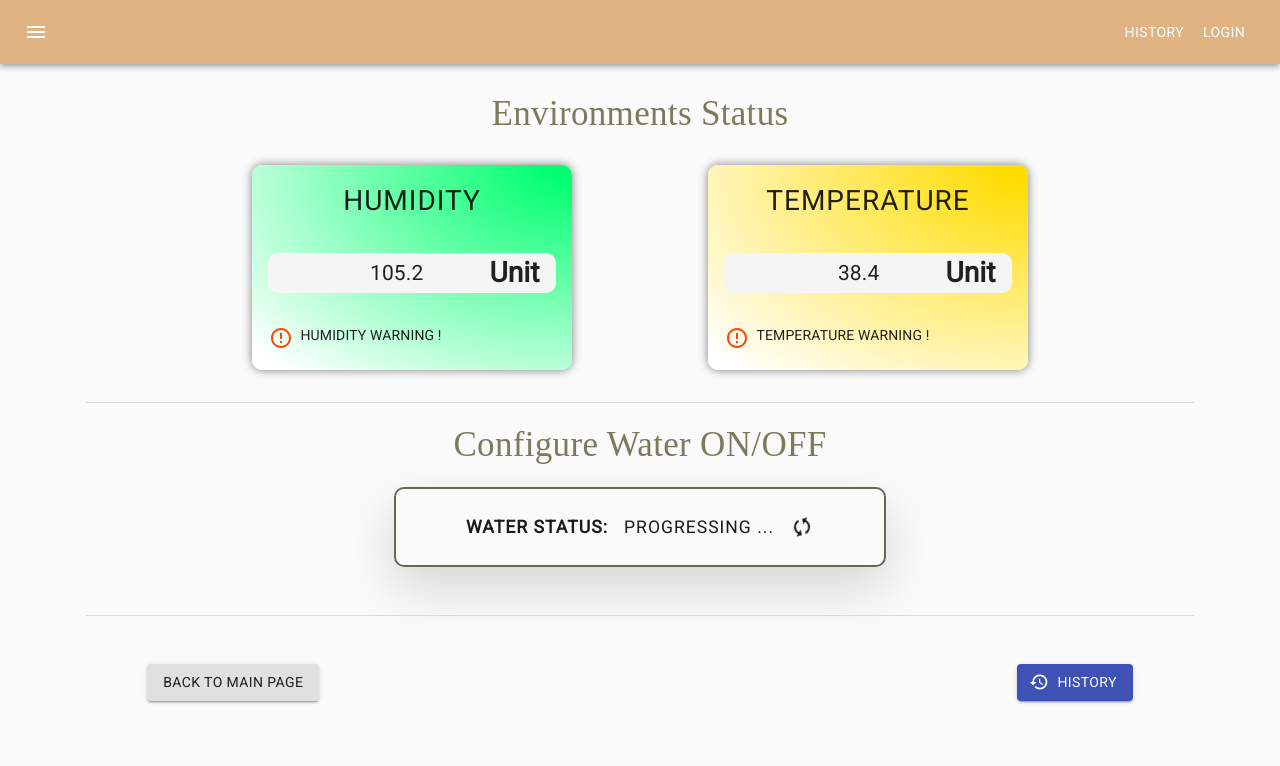
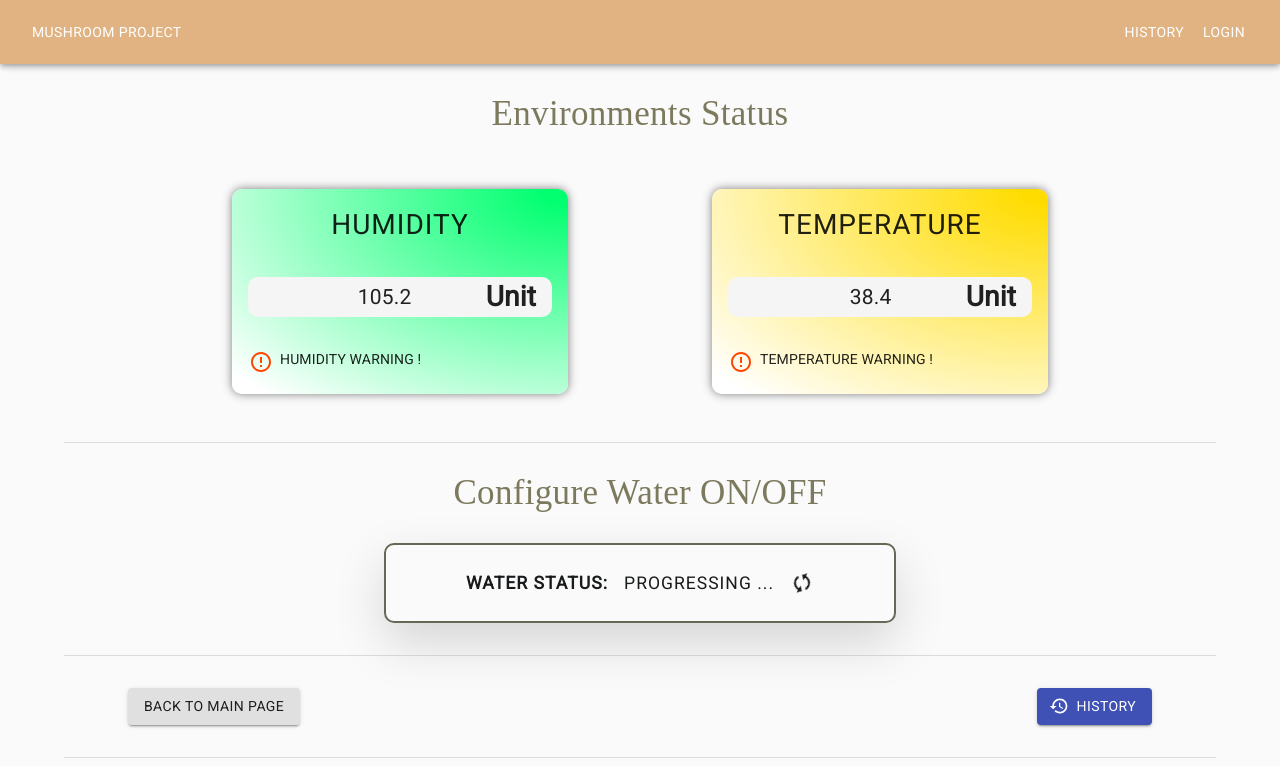
Before and after one commit to WisTiCeJEnT/iot-mushroom-web, a React (Create React App) app: page /status in a window 1280 px wide. Shown: the top 766 px of the page. Built offline with nearby package versions, Linux system fonts and the light colour scheme.

Commit message:
Remove Drawer Component

```diff
--- a/src/App.js
+++ b/src/App.js
@@ -4,11 +4,13 @@ import Main from "./pages/main";
 import Status from "./pages/status";
 import NotFound from "./pages/notFound";
 import Login from "./pages/login";
+import History from "./pages/history";
 const App = () => {
   return (
     <React.Fragment>
       <Switch>
-        <Route path="/login" component={Login} />
+        <Route path="/login" component={Login} />{" "}
+        <Route path="/history" component={History} />
         <Route path="/status" component={Status} />
         <Route path="/not-found" component={NotFound} />
         <Route path="/main" component={Main} />
--- a/src/components/alert.jsx
+++ b/src/components/alert.jsx
@@ -1,6 +1,6 @@
 import React from "react";
 import styled from "styled-components";
-import DialogComponent from "./dialogComponent";
+import DialogComponent from "./DialogComponent";
 import { WarningIcon } from "./sharedComponents";
 const AlertBox = styled.div`
   overflow: hidden;
--- a/src/components/header/appBarComponent.jsx
+++ b/src/components/header/appBarComponent.jsx
@@ -1,59 +1,27 @@
 import React from "react";
-import clsx from "clsx";
-import { makeStyles } from "@material-ui/core/styles";
 import Toolbar from "@material-ui/core/Toolbar";
 import Typography from "@material-ui/core/Typography";
 import AppBar from "@material-ui/core/AppBar";
 import Button from "@material-ui/core/Button";
-import IconButton from "@material-ui/core/IconButton";
-import MenuIcon from "@material-ui/icons/Menu";
-const AppBarComponent = ({ handleDrawerOpen, open, props }) => {
-  const useStyles = makeStyles((theme) => ({
-    appBar: {
-      transition: theme.transitions.create(["margin", "width"], {
-        easing: theme.transitions.easing.sharp,
-        duration: theme.transitions.duration.leavingScreen,
-      }),
-    },
-    appBarShift: {
-      width: `calc(100% - ${drawerWidth}px)`,
-      marginLeft: drawerWidth,
-      transition: theme.transitions.create(["margin", "width"], {
-        easing: theme.transitions.easing.easeOut,
-        duration: theme.transitions.duration.enteringScreen,
-      }),
-    },
-    hide: {
-      display: "none",
-    },
-    menuButton: {
-      marginRight: theme.spacing(2),
-    },
-    title: {
-      flexGrow: 1,
-    },
-  }));
-  const drawerWidth = 240;
-  const classes = useStyles();
+const AppBarComponent = ({ props }) => {
   return (
     <AppBar
-      position="fixed"
-      className={clsx(classes.appBar, {
-        [classes.appBarShift]: open,
-      })}
-      style={{ background: "#e1b382" }}
+      position="sticky"
+      style={{
+        background: "#e1b382",
+      }}
     >
       <Toolbar>
-        <IconButton
-          color="inherit"
-          aria-label="open drawer"
-          onClick={handleDrawerOpen}
-          edge="start"
-          className={clsx(classes.menuButton, open && classes.hide)}
-        >
-          <MenuIcon />
-        </IconButton>
-        <Typography variant="h6" noWrap className={classes.title}></Typography>
+        <Typography style={{ flexGrow: 1 }}>
+          <Button
+            style={{ color: "#ffffff" }}
+            onClick={() => {
+              props.history.push("/");
+            }}
+          >
+            MUSHROOM PROJECT
+          </Button>
+        </Typography>
         <Button style={{ color: "#ffffff" }}>HISTORY</Button>
         <Button
           style={{ color: "#ffffff" }}
--- a/src/components/header/drawerComponent.jsx
+++ /dev/null
@@ -1,92 +0,0 @@
-import React from "react";
-import { makeStyles, useTheme } from "@material-ui/core/styles";
-import ChevronLeftIcon from "@material-ui/icons/ChevronLeft";
-import ChevronRightIcon from "@material-ui/icons/ChevronRight";
-import Divider from "@material-ui/core/Divider";
-import Drawer from "@material-ui/core/Drawer";
-import List from "@material-ui/core/List";
-import ListItem from "@material-ui/core/ListItem";
-import ListItemText from "@material-ui/core/ListItemText";
-import ListItemIcon from "@material-ui/core/ListItemIcon";
-import DashboardOutlinedIcon from "@material-ui/icons/DashboardOutlined";
-import IconButton from "@material-ui/core/IconButton";
-import InvertColorsOffIcon from "@material-ui/icons/InvertColorsOff";
-import OpacityIcon from "@material-ui/icons/Opacity";
-import ThermometerIcon from "../../assets/icons/thermometer.svg";
-const DrawerComponent = ({ handleDrawerClose, open, props }) => {
-  const drawerWidth = 240;
-  const theme = useTheme();
-  const useStyles = makeStyles((theme) => ({
-    drawer: {
-      width: drawerWidth,
-      flexShrink: 0,
-    },
-    drawerPaper: {
-      width: drawerWidth,
-    },
-    drawerHeader: {
-      display: "flex",
-      alignItems: "center",
-      padding: theme.spacing(0, 1),
-      ...theme.mixins.toolbar,
-      justifyContent: "flex-end",
-    },
-  }));
-  const classes = useStyles();
-  return (
-    <Drawer
-      className={classes.drawer}
-      variant="persistent"
-      anchor="left"
-      open={open}
-      classes={{
-        paper: classes.drawerPaper,
-      }}
-    >
-      <div className={classes.drawerHeader}>
-        <IconButton onClick={handleDrawerClose}>
-          {theme.direction === "ltr" ? (
-            <ChevronLeftIcon />
-          ) : (
-            <ChevronRightIcon />
-          )}
-        </IconButton>
-      </div>
-      <Divider />
-      <List>
-        <ListItem button key={"temperature"}>
-          <ListItemIcon>
-            <img src={ThermometerIcon} style={{ width: "1.7rem" }}></img>
-          </ListItemIcon>
-          <ListItemText primary={"TEMPERATURE"} />
-        </ListItem>
-        <ListItem button key={"humidity"}>
-          <ListItemIcon>
-            <OpacityIcon />
-          </ListItemIcon>
-          <ListItemText primary={"HUMIDITY"} />
-        </ListItem>
-      </List>
-      <Divider />
-      <List>
-        <ListItem button key={"configwater"}>
-          <ListItemIcon>
-            <InvertColorsOffIcon />
-          </ListItemIcon>
-          <ListItemText primary={"CONFIGURE WATER ON/OFF"} />
-        </ListItem>
-      </List>
-      <Divider />
-      <List>
-        <ListItem button key={"history"}>
-          <ListItemIcon>
-            <DashboardOutlinedIcon />
-          </ListItemIcon>
-          <ListItemText primary={"HISTORY"} />
-        </ListItem>
-      </List>
-    </Drawer>
-  );
-};
-
-export default DrawerComponent;
--- a/src/components/status/historyArea.jsx
+++ b/src/components/status/historyArea.jsx
@@ -1,7 +1,7 @@
 import React from "react";
 import Button from "@material-ui/core/Button";
 import HistoryIcon from "@material-ui/icons/History";
-const HistoryArea = () => {
+const HistoryArea = (props) => {
   return (
     <div
       style={{
@@ -17,10 +17,23 @@ const HistoryArea = () => {
           justifyContent: "space-between",
         }}
       >
-        <Button color="default" variant="contained">
+        <Button
+          color="default"
+          variant="contained"
+          onClick={() => {
+            props.history.push("/");
+          }}
+        >
           BACK TO MAIN PAGE
         </Button>
-        <Button color="primary" variant="contained" startIcon={<HistoryIcon />}>
+        <Button
+          color="primary"
+          variant="contained"
+          startIcon={<HistoryIcon />}
+          onClick={() => {
+            props.history.push("/history");
+          }}
+        >
           HISTORY
         </Button>
       </div>
--- a/src/components/status/title.jsx
+++ b/src/components/status/title.jsx
@@ -10,7 +10,14 @@ const StyledText = styled(Typography)`
 `;
 const Title = ({ text }) => {
   return (
-    <div style={{ display: "flex", justifyContent: "center", width: "100%" }}>
+    <div
+      style={{
+        display: "flex",
+        justifyContent: "center",
+        width: "100%",
+        margin: "1.5rem 0",
+      }}
+    >
       <StyledText nowrap={true}>{text}</StyledText>
     </div>
   );
--- a/src/hoc/withHeader.jsx
+++ b/src/hoc/withHeader.jsx
@@ -1,73 +1,16 @@
 import React from "react";
 import AppBarComponent from "../components/header/appBarComponent";
-import DrawerComponent from "../components/header/drawerComponent";
-import { makeStyles } from "@material-ui/core/styles";
-import clsx from "clsx";
 import CssBaseline from "@material-ui/core/CssBaseline";
 
 function withHeader(Component) {
   return function WithHeader(props) {
-    const drawerWidth = 240;
-    const useStyles = makeStyles((theme) => ({
-      root: {
-        display: "flex",
-      },
-      drawerHeader: {
-        display: "flex",
-        alignItems: "center",
-        padding: theme.spacing(0, 1),
-        ...theme.mixins.toolbar,
-        justifyContent: "flex-end",
-      },
-      content: {
-        flexGrow: 1,
-        padding: theme.spacing(3),
-        transition: theme.transitions.create("margin", {
-          easing: theme.transitions.easing.sharp,
-          duration: theme.transitions.duration.leavingScreen,
-        }),
-        marginLeft: -drawerWidth,
-      },
-      contentShift: {
-        transition: theme.transitions.create("margin", {
-          easing: theme.transitions.easing.easeOut,
-          duration: theme.transitions.duration.enteringScreen,
-        }),
-        marginLeft: 0,
-      },
-    }));
-    const classes = useStyles();
-    const [open, setOpen] = React.useState(false);
-    const handleDrawerOpen = () => {
-      setOpen(true);
-    };
-    const handleDrawerClose = () => {
-      setOpen(false);
-    };
     return (
-      <div className={classes.root}>
+      <React.Fragment>
         <CssBaseline />
-        <AppBarComponent
-          handleDrawerOpen={handleDrawerOpen}
-          open={open}
-          props={props}
-        />
-        <DrawerComponent
-          handleDrawerClose={handleDrawerClose}
-          open={open}
-          props={props}
-        />
-        <div
-          className={clsx(classes.content, {
-            [classes.contentShift]: open,
-          })}
-        >
-          <div className={classes.drawerHeader} />
-
-          <Component {...props} />
-          {/* main content */}
-        </div>
-      </div>
+        <AppBarComponent props={props} />
+        <Component {...props} />
+        {/* main content */}
+      </React.Fragment>
     );
   };
 }
--- /dev/null
+++ b/src/pages/history.jsx
@@ -0,0 +1,6 @@
+import React from "react";
+const History = () => {
+  return <p>HISTORY PAGE</p>;
+};
+
+export default History;
--- a/src/pages/status.jsx
+++ b/src/pages/status.jsx
@@ -24,7 +24,7 @@ const StatusBlock = styled(FlexRow)`
   }
 `;
 
-const Status = () => {
+const Status = (props) => {
   const [openDialog, setOpenDialog] = React.useState(false);
   const handleCloseDialog = () => {
     setOpenDialog(false);
@@ -64,16 +64,19 @@ const Status = () => {
         />
       </StatusBlock>
       <FlexRow style={{ justifyContent: "center" }}>
-        <Divider style={{ margin: "1rem 0", width: "90%" }} />
+        <Divider style={{ margin: "2rem 0 0 0", width: "90%" }} />
       </FlexRow>
       <div>
         <Title text="Configure Water ON/OFF" />
         <WaterControl status="loading" />
       </div>
       <FlexRow style={{ justifyContent: "center" }}>
-        <Divider style={{ margin: "3rem 0", width: "90%" }} />
+        <Divider style={{ margin: "2rem 0", width: "90%" }} />
       </FlexRow>
-      <HistoryArea />
+      <HistoryArea {...props} />
+      <FlexRow style={{ justifyContent: "center" }}>
+        <Divider style={{ margin: "2rem 0 4rem 0", width: "90%" }} />
+      </FlexRow>
     </ContentBox>
   );
 };
```
